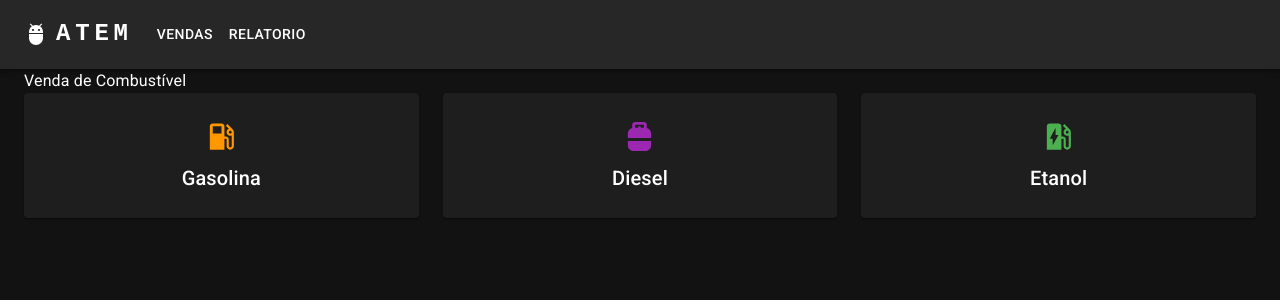
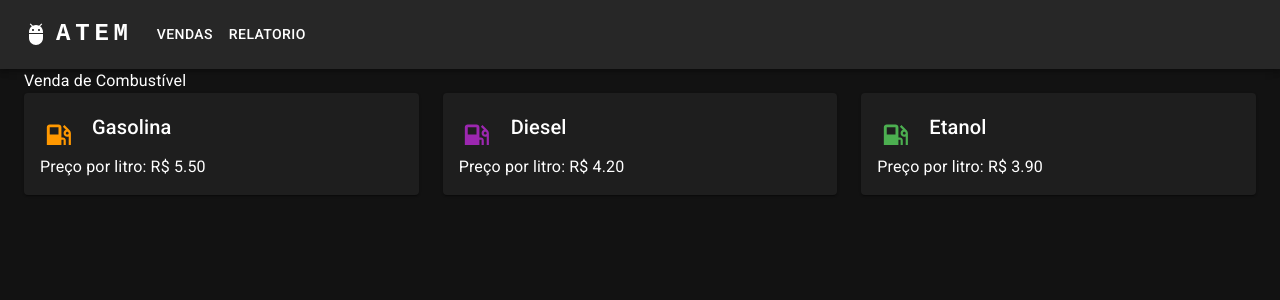
Before and after one commit to DaviNoronha/simulador-venda-combustivel, a React (Vite) app: page /venda in a window 1280 px wide. Shown: the top 300 px of the page. Built offline with nearby package versions, Linux system fonts and the light colour scheme.

Commit message:
alterações nos cards

```diff
--- a/src/Routes.tsx
+++ b/src/Routes.tsx
@@ -15,7 +15,7 @@ export function AppRoutes() {
         <Router>
             <Navbar></Navbar>
 
-            <Container maxWidth={false}>
+            <Container maxWidth="xl">
                 <Routes>
                     <Route path="/" element={<Home />} />
                     <Route path="/venda" element={<Venda />} />
--- a/src/components/Cards.tsx
+++ b/src/components/Cards.tsx
@@ -2,7 +2,9 @@ import { EvStation, LocalGasStation, PropaneTank } from '@mui/icons-material';
 import '../assets/App.css';
 import { PrecoPorLitro } from '../interfaces/PrecoPorLitro';
 import { Venda } from '../interfaces/Venda';
-import { Typography, Card, CardContent, Box, Grid2 } from '@mui/material';
+import { Typography, Card, CardContent, Box, Grid2, Icon } from '@mui/material';
+import { combustiveis } from '../utils/combustiveis';
+import { Combustivel } from '../interfaces/Combustivel';
 
 type CardProps = {
   vendas: Venda[];
@@ -14,39 +16,36 @@ function Cards(props: CardProps) {
     props.vendas.forEach((venda) => {
       totais[venda.combustivel.id] += venda.valor;
     });
+
     return totais;
   };
 
   const totais = calcularTotaisPorCombustivel();
 
-  const icones: Record<'gasolina' | 'diesel' | 'etanol', JSX.Element> = {
-    gasolina: <LocalGasStation fontSize="large" style={{ color: '#FF9800' }} />,
-    diesel: <PropaneTank fontSize="large" style={{ color: '#9C27B0' }} />,
-    etanol: <EvStation fontSize="large" style={{ color: '#4CAF50' }} />,
-  };
-
   return (
-    <Grid2 container spacing={3} style={{ marginTop: '5px' }}>
-      {Object.entries(totais).map(([combustivel, valor]) => {
-        return (
-          <Grid2 size={{ xs: 12, md: 4 }} key={combustivel}>
+    <>
+      <Grid2 container spacing={3}>
+        {combustiveis.map((combustivel: Combustivel) => (
+          <Grid2 size={{ xs: 12, md: 4 }} key={combustivel.id}>
             <Card>
                 <CardContent>
                   <Box display="flex" alignItems="center" gap={2}>
-                  {icones[combustivel]}
-                  <Typography variant="h6" gutterBottom>
-                    {combustivel.charAt(0).toUpperCase() + combustivel.slice(1)}
+                    <Icon fontSize='large'>
+                      <LocalGasStation fontSize="large" style={{ color: combustivel.cor }} />
+                    </Icon>
+                    <Typography variant="h6">
+                      {combustivel.nome}
                     </Typography>
                   </Box>
                   <Typography variant="body1" style={{ marginTop: '10px' }}>
-                  Total: R$ {valor.toFixed(2)}
+                    Total: R$ {totais[combustivel.id].toFixed(2)}
                   </Typography>
                 </CardContent>
             </Card>
           </Grid2>
-        );
-      })}
+        ))}
       </Grid2>
+    </>
   );
 }
 
--- a/src/components/FormVenda.tsx
+++ b/src/components/FormVenda.tsx
@@ -15,6 +15,9 @@ import {
   Alert,
   SnackbarCloseReason,
   Stack,
+  CardActionArea,
+  Icon,
+  Box,
 } from '@mui/material';
 import { combustiveis } from '../utils/combustiveis';
 import { Venda } from '../interfaces/Venda';
@@ -29,6 +32,7 @@ function Form() {
   const [modal, setModal] = useState<boolean>(false);
   const [success, setSuccess] = useState<boolean>(false);
   const [error, setError] = useState<boolean>(false);
+  const [selectedCard, setSelectedCard] = useState<number | null>(null);
 
   useEffect(() => {
     const vendasSalvas = JSON.parse(localStorage.getItem('vendas') || '[]') as Venda[];
@@ -46,7 +50,8 @@ function Form() {
     setSuccess(false);
   };
 
-  const abrirModal = (combustivel: Combustivel) => {
+  const abrirModal = (combustivel: Combustivel, index: number) => {
+    setSelectedCard(index);
     setCombustivel(combustivel);
     setLitros(0);
     setValor(0);
@@ -54,6 +59,7 @@ function Form() {
   };
 
   const fecharModal = () => {
+    setSelectedCard(null);
     setModal(false);
     setCombustivel(null);
   };
@@ -94,30 +100,39 @@ function Form() {
     }
   };
 
-
-  const icones = {
-    gasolina: <LocalGasStation fontSize="large" style={{ color: '#FF9800' }} />,
-    diesel: <PropaneTank fontSize="large" style={{ color: '#9C27B0' }} />,
-    etanol: <EvStation fontSize="large" style={{ color: '#4CAF50' }} />,
-  };
-
   return (
     <>
       <Grid2 container spacing={3}>
-        {combustiveis.map((combustivel: Combustivel) => (
+        {combustiveis.map((combustivel: Combustivel, index) => (
           <Grid2 size={{ xs: 12, md: 4 }} key={combustivel.id}>
             <Card>
-              <CardContent>
-                <IconButton
-                  onClick={() => abrirModal(combustivel)}
-                  style={{ display: 'block', margin: '0 auto' }}
-                >
-                  {icones[combustivel.id]}
-                </IconButton>
-                <Typography variant="h6" align="center">
-                  {combustivel.nome}
-                </Typography>
-              </CardContent>
+              <CardActionArea
+                onClick={() => abrirModal(combustivel, index)}
+                data-active={selectedCard === index ? '' : undefined}
+                sx={{
+                  height: '100%',
+                  '&[data-active]': {
+                    backgroundColor: 'action.selected',
+                    '&:hover': {
+                      backgroundColor: 'action.selectedHover',
+                    },
+                  },
+                }}
+              >
+                <CardContent>
+                  <Box display="flex" alignItems="center" gap={2}>
+                    <Icon fontSize='large'>
+                      <LocalGasStation fontSize="large" style={{ color: combustivel.cor }} />
+                    </Icon>
+                    <Typography variant="h6">
+                      {combustivel.nome}
+                    </Typography>
+                  </Box>
+                  <Typography variant="body1" style={{ marginTop: '10px' }}>
+                    Preço por litro: R$ {combustivel.preco.toFixed(2)}
+                  </Typography>
+                </CardContent>
+              </CardActionArea>
             </Card>
           </Grid2>
         ))}
--- a/src/components/Table.tsx
+++ b/src/components/Table.tsx
@@ -34,7 +34,7 @@ function AppTable(props: TableProps) {
               <TableRow key={index}>
                 <TableCell>{venda.combustivel.nome}</TableCell>
                 <TableCell>{venda.litros}</TableCell>
-                <TableCell>{venda.valor}</TableCell>
+                <TableCell>{venda.valor.toFixed(2)}</TableCell>
               </TableRow>
             ))}
           </TableBody>
--- a/src/interfaces/Combustivel.ts
+++ b/src/interfaces/Combustivel.ts
@@ -2,4 +2,5 @@ export type Combustivel = {
   id: string;
   nome: string;
   preco: number;
+  cor: string;
 };
--- a/src/utils/combustiveis.ts
+++ b/src/utils/combustiveis.ts
@@ -6,15 +6,18 @@ export const combustiveis: Combustivel[] = [
     id: 'gasolina',
     nome: 'Gasolina',
     preco: 5.5,
+    cor: '#FF9800'
   },
   {
     id: 'diesel',
     nome: 'Diesel',
     preco: 4.2,
+    cor: '#9C27B0'
   },
   {
     id: 'etanol',
     nome: 'Etanol',
     preco: 3.9,
+    cor: '#4CAF50'
   },
 ];
```
Lines whose indentation alone changed are shown as unchanged.
